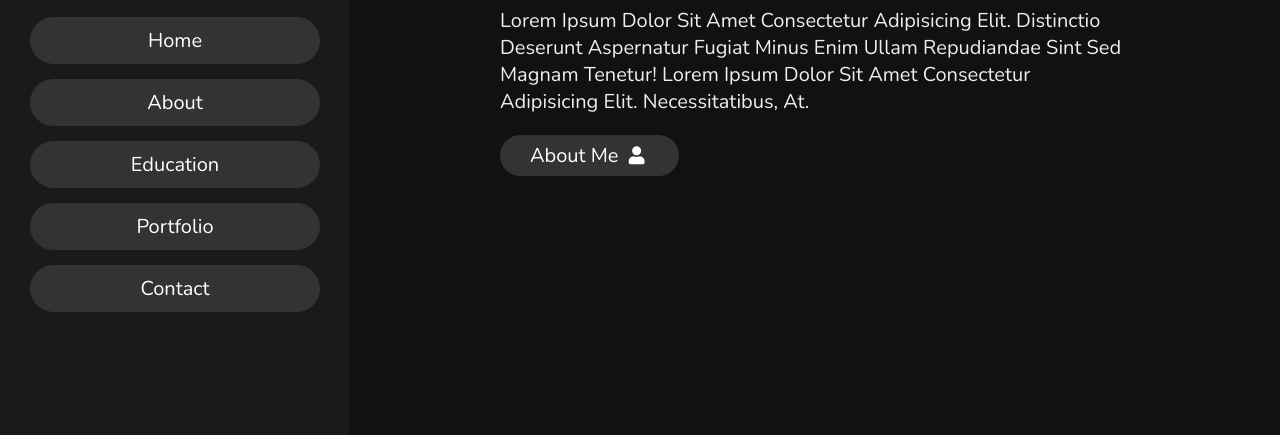
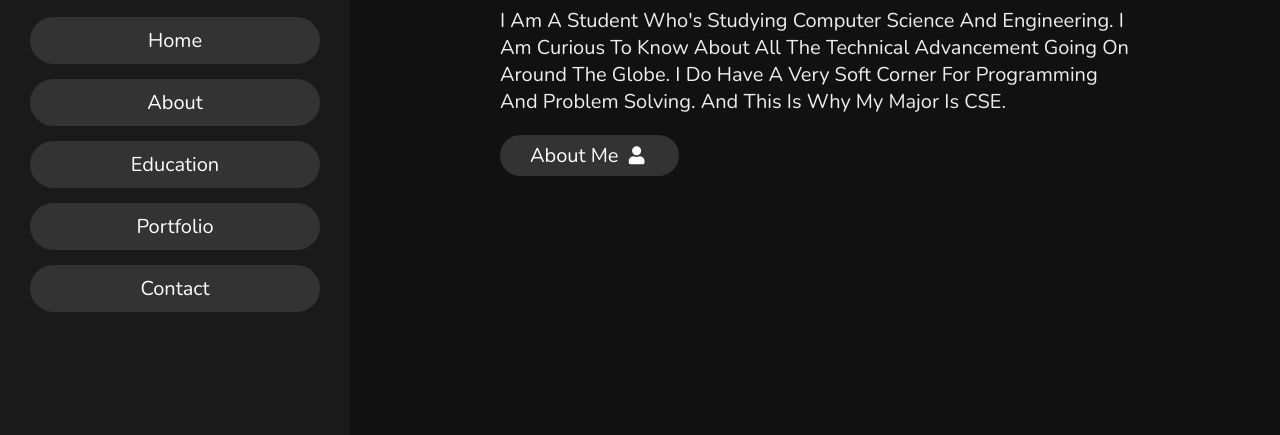
Before and after one commit to oxsabbir/personal-portfolio, a plain HTML site: page index.html in a window 1280 px wide. Shown: the part 365-800 px from the top of the page. Drawn offline with nearby package versions, Linux system fonts and the light colour scheme.

Commit message:
Update index.html

```diff
--- a/index.html
+++ b/index.html
@@ -53,7 +53,7 @@
 
     <h3>HI THERE !</h3>
     <h1>I'M <span>Sabbir Hossain</span></h1>
-    <p>Lorem ipsum dolor sit amet consectetur adipisicing elit. Distinctio deserunt aspernatur fugiat minus enim ullam repudiandae sint sed magnam tenetur! Lorem ipsum dolor sit amet consectetur adipisicing elit. Necessitatibus, at.
+    <p> I am a student who's studying Computer Science And Engineering. i am curious to know  about all the technical advancement going on around the globe. i do have a very soft corner for programming and problem solving. And this is why my major is CSE.
     </p>
     <a href="#about"><button class="btn">about me <i class="fas fa-user"></i></button></a>
 
```
